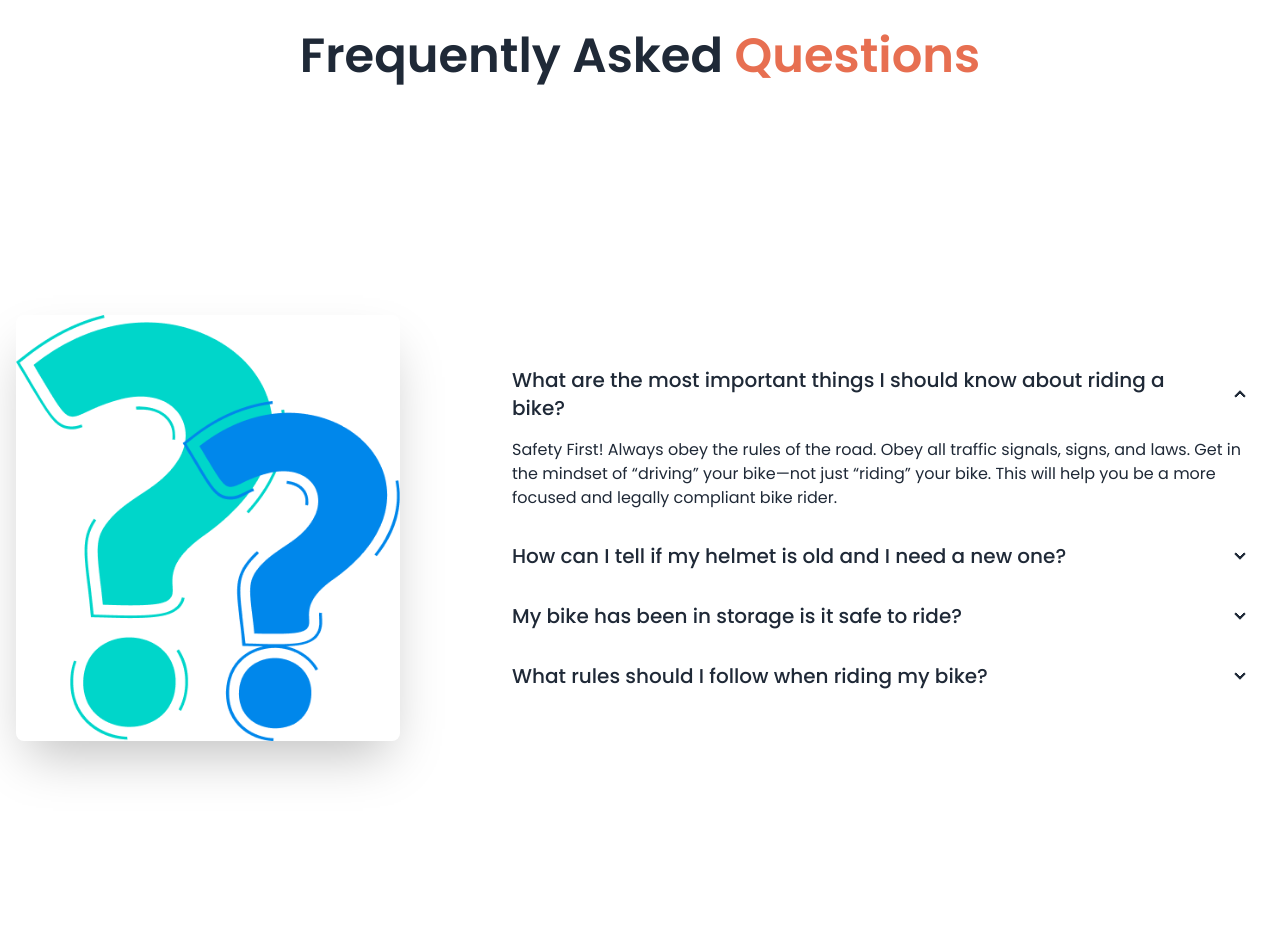
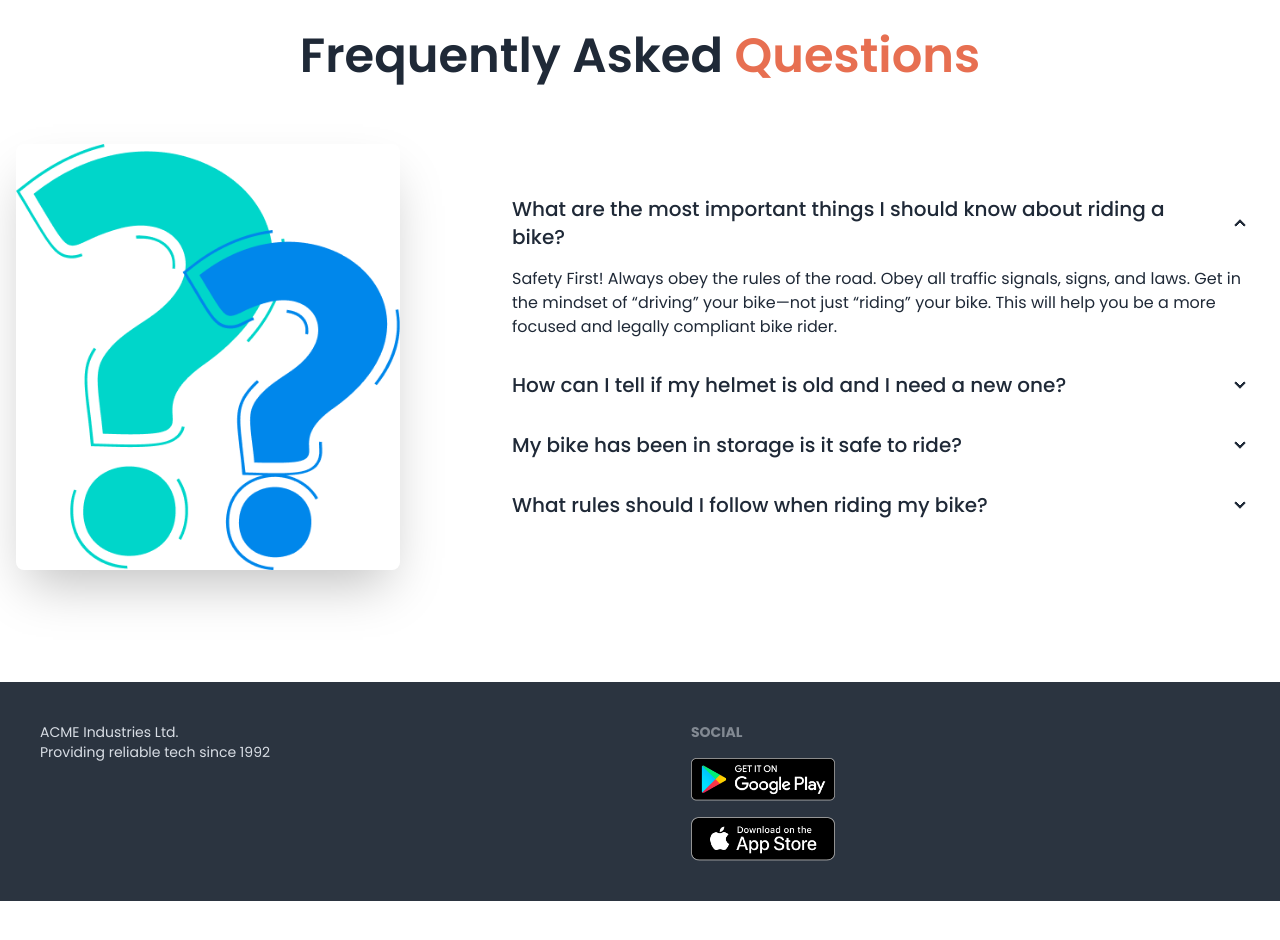
Before and after one commit to ariful-gitbit/biker-zone-with-daisyui, a plain HTML site: page index.html in a window 1280 px wide. Shown: the part 2040-2980 px from the top of the page. After the commit the page ends 2941 px from the top, so only its background shows below. Drawn offline with nearby package versions, Linux system fonts and the light colour scheme.

Commit message:
Footer added

```diff
--- a/index.html
+++ b/index.html
@@ -305,7 +305,7 @@
     <section class="my-24">
       <h3 class="text-5xl mb-12 font-semibold text-center">Frequently Asked <span class="text-bike-primary">Questions</span></h3>
 
-      <div class="hero min-h-screen">
+      <div class="hero">
         <div class="hero-content flex-col lg:gap-24 lg:flex-row">
           <img src="images/others/faq.png" class="w-1/2 lg:max-w-sm rounded-lg shadow-2xl" />
 
@@ -363,6 +363,18 @@
 
   </main>
 
-  <footer></footer>
+  <footer class="footer p-10 bg-neutral text-neutral-content">
+    <div>
+
+      <p>ACME Industries Ltd.<br/>Providing reliable tech since 1992</p>
+    </div>
+    <div>
+      <span class="footer-title">Social</span>
+      <div class="grid grid-cols-1 gap-4">
+        <a><img class="w-36" src="images/others/android.png" alt=""></a>
+        <a><img class="w-36" src="images/others/ios.png" alt=""></a>
+      </div>
+    </div>
+  </footer>
 </body>
 </html>
```
